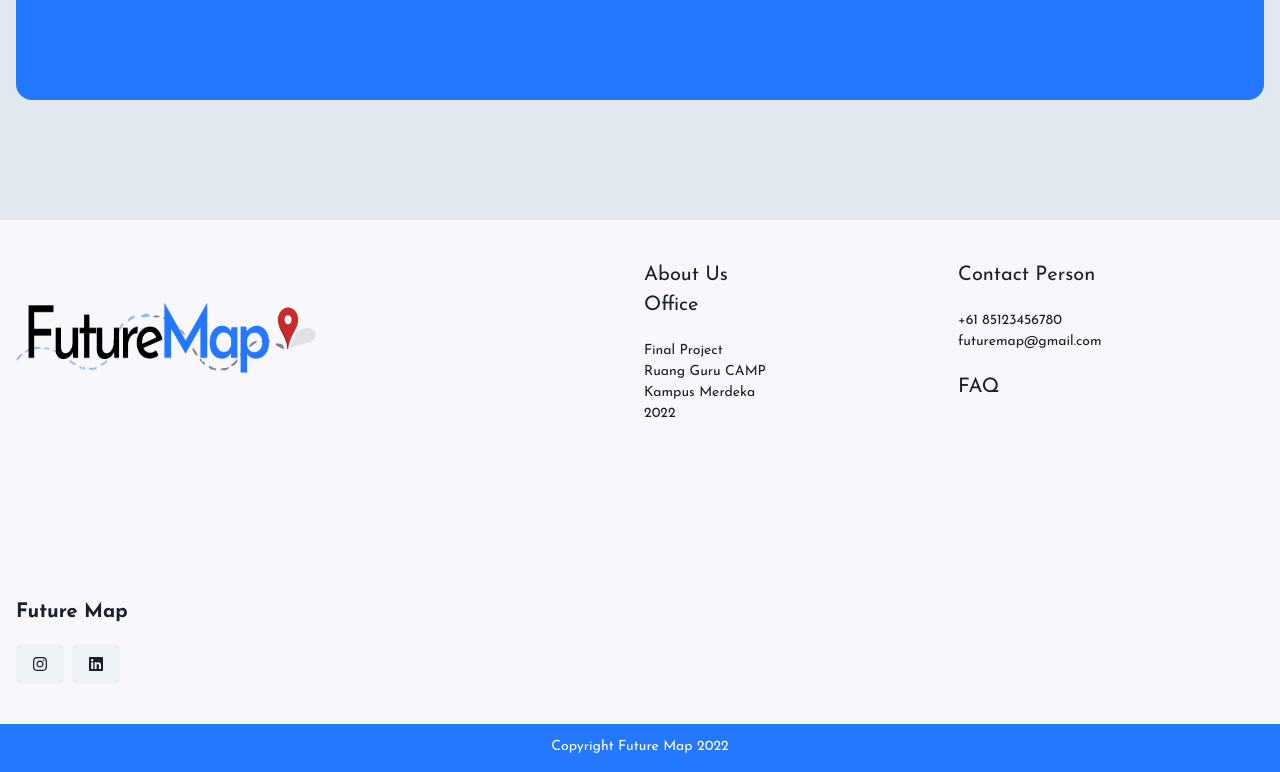
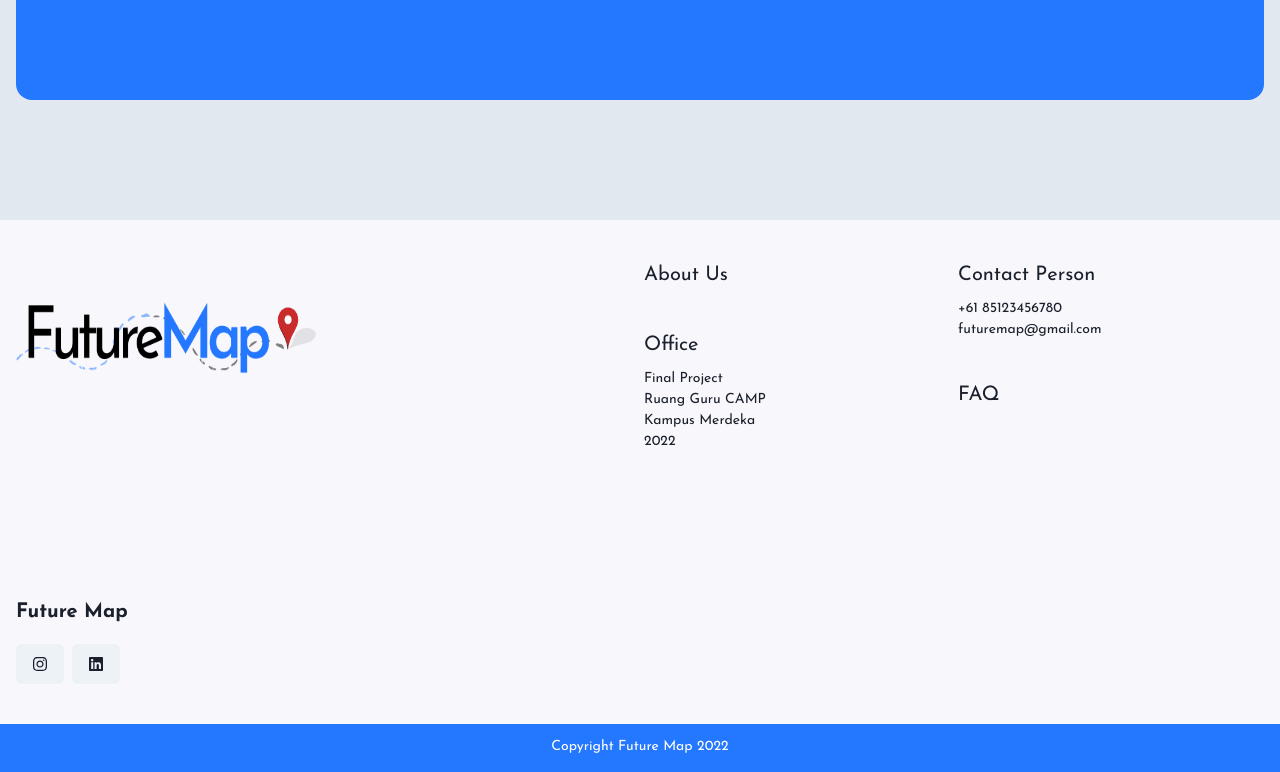
Before and after one commit to rg-km/final-project-engineering-53, a React (Create React App) app in the folder frontend/: page / in a window 1280 px wide. Shown: the part 2537-3309 px from the top of the page. Built offline with nearby package versions, Linux system fonts and the light colour scheme; data requests are answered from the project's data file.

Commit message:
update navbar dan foorter

```diff
--- a/frontend/src/components/footer/Footer.jsx
+++ b/frontend/src/components/footer/Footer.jsx
@@ -29,10 +29,10 @@ export default function Footer() {
                             <Text fontSize="xl">
                                 About Us
                             </Text>
-                            <Text fontSize="xl">
+                            <Text fontSize="xl" marginTop={10}>
                                 Office
                             </Text>
-                            <Text fontSize="sm" marginTop={5}>
+                            <Text fontSize="sm" marginTop={2}>
                                 Final Project
                             </Text>
                             <Text fontSize="sm">
@@ -49,13 +49,13 @@ export default function Footer() {
                             <Text fontSize="xl">
                                 Contact Person
                             </Text>
-                            <Text fontSize="sm" marginTop={5}>
+                            <Text fontSize="sm" marginTop={2}>
                                 +61 85123456780
                             </Text>
                             <Text fontSize="sm">
                                 futuremap@gmail.com
                             </Text>
-                            <Text fontSize="xl" marginTop={5}>
+                            <Text fontSize="xl" marginTop={10}>
                                 FAQ
                             </Text>
                     </Box>
```
